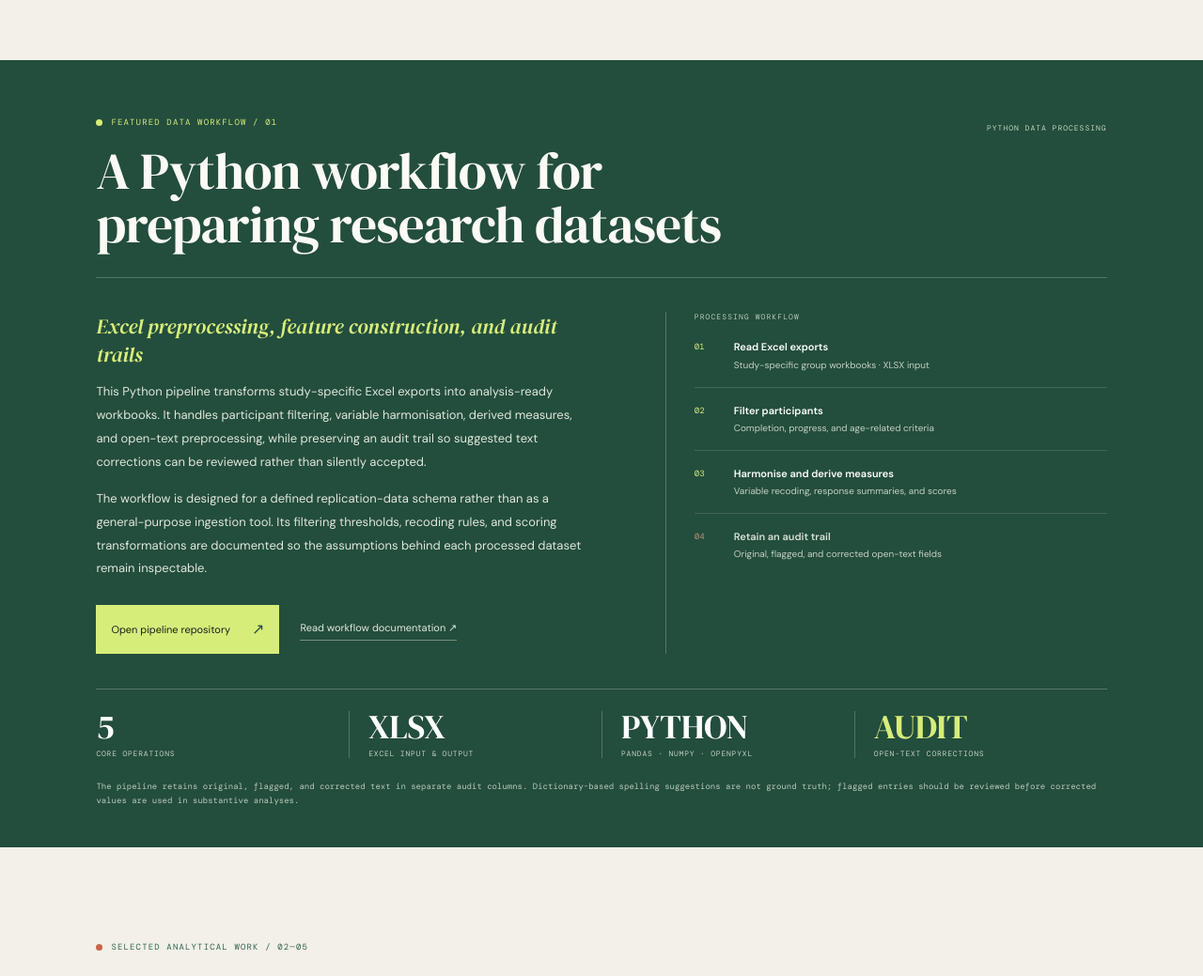
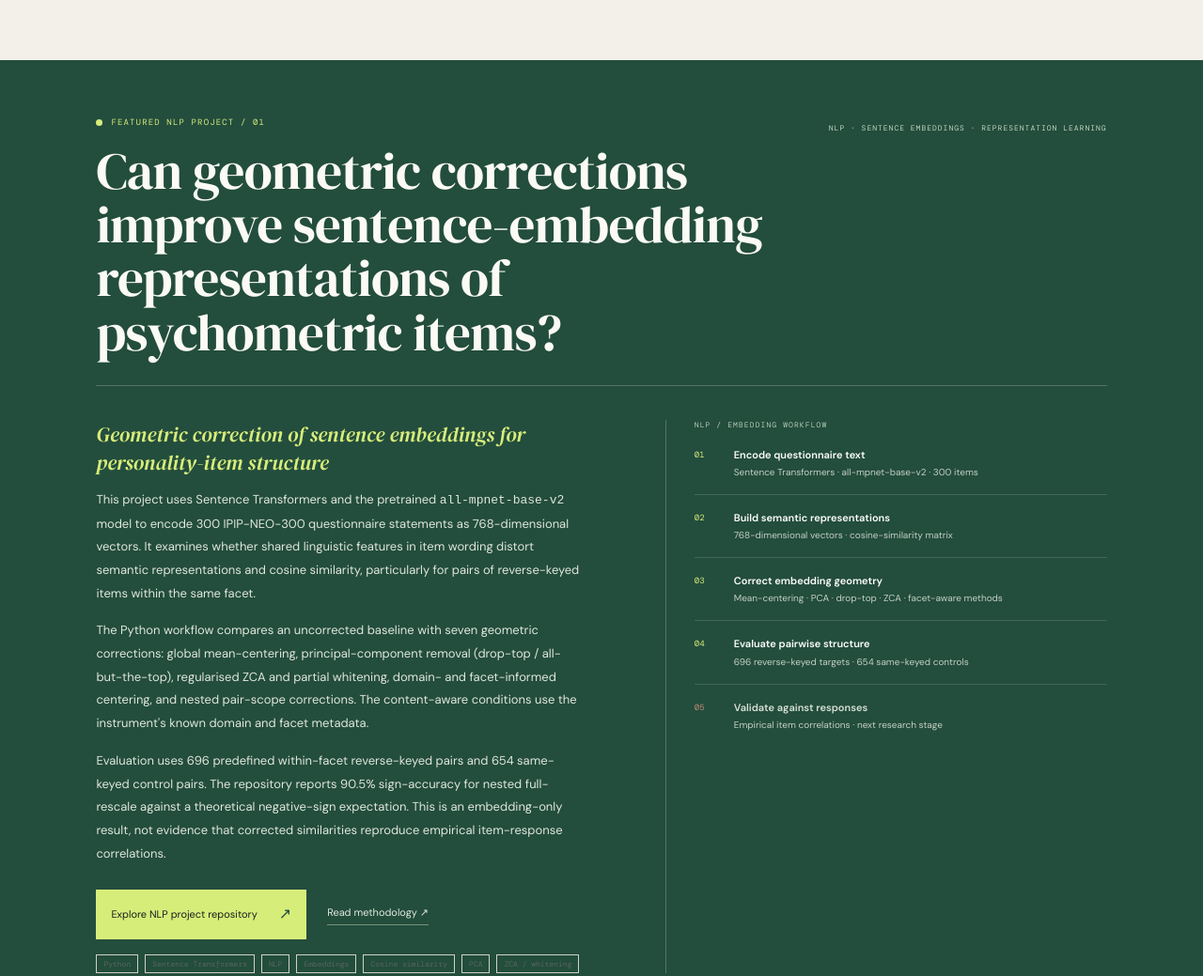
Before and after one commit to MahdiMoocavi/MahdiMoocavi.github.io, a plain HTML site: page index.html in a window 1280 px wide. Shown: the part 662-1701 px from the top of the page at 94% size. Drawn offline with nearby package versions, Linux system fonts and the light colour scheme.

Commit message:
Restore NLP embedding project as portfolio flagship

```diff
--- a/index.html
+++ b/index.html
@@ -102,38 +102,43 @@
     <section class="research-lead section-shell" id="research">
       <div class="lead-heading">
         <div>
-          <p class="eyebrow"><span class="eyebrow-dot"></span> FEATURED DATA WORKFLOW / 01</p>
-          <h2>A Python workflow for preparing research datasets</h2>
+          <p class="eyebrow"><span class="eyebrow-dot"></span> FEATURED NLP PROJECT / 01</p>
+          <h2>Can geometric corrections improve sentence-embedding representations of psychometric items?</h2>
         </div>
-        <span class="lead-side-label">PYTHON DATA PROCESSING</span>
+        <span class="lead-side-label">NLP · SENTENCE EMBEDDINGS · REPRESENTATION LEARNING</span>
       </div>
       <div class="lead-grid">
         <div class="lead-copy">
-          <p class="lead-deck">Excel preprocessing, feature construction, and audit trails</p>
-          <p>This Python pipeline transforms study-specific Excel exports into analysis-ready workbooks. It handles participant filtering, variable harmonisation, derived measures, and open-text preprocessing, while preserving an audit trail so suggested text corrections can be reviewed rather than silently accepted.</p>
-          <p>The workflow is designed for a defined replication-data schema rather than as a general-purpose ingestion tool. Its filtering thresholds, recoding rules, and scoring transformations are documented so the assumptions behind each processed dataset remain inspectable.</p>
+          <p class="lead-deck">Geometric correction of sentence embeddings for personality-item structure</p>
+          <p>This project uses Sentence Transformers and the pretrained <code>all-mpnet-base-v2</code> model to encode 300 IPIP-NEO-300 questionnaire statements as 768-dimensional vectors. It examines whether shared linguistic features in item wording distort semantic representations and cosine similarity, particularly for pairs of reverse-keyed items within the same facet.</p>
+          <p>The Python workflow compares an uncorrected baseline with seven geometric corrections: global mean-centering, principal-component removal (drop-top / all-but-the-top), regularised ZCA and partial whitening, domain- and facet-informed centering, and nested pair-scope corrections. The content-aware conditions use the instrument's known domain and facet metadata.</p>
+          <p>Evaluation uses 696 predefined within-facet reverse-keyed pairs and 654 same-keyed control pairs. The repository reports 90.5% sign-accuracy for nested full-rescale against a theoretical negative-sign expectation. This is an embedding-only result, not evidence that corrected similarities reproduce empirical item-response correlations.</p>
           <div class="lead-actions">
-            <a class="primary-link dark-link" href="https://github.com/MahdiMoocavi/Replication-Processing-Pipeline" target="_blank" rel="noreferrer">Open pipeline repository <span>↗</span></a>
-            <a class="secondary-link" href="https://github.com/MahdiMoocavi/Replication-Processing-Pipeline#workflow" target="_blank" rel="noreferrer">Read workflow documentation ↗</a>
+            <a class="primary-link dark-link" href="https://github.com/MahdiMoocavi/Geometric-Embedding-Correction" target="_blank" rel="noreferrer">Explore NLP project repository <span>↗</span></a>
+            <a class="secondary-link" href="https://github.com/MahdiMoocavi/Geometric-Embedding-Correction/blob/main/geometric-correction-methodology.md" target="_blank" rel="noreferrer">Read methodology ↗</a>
+          </div>
+          <div class="project-tags">
+            <span>Python</span><span>Sentence Transformers</span><span>NLP</span><span>Embeddings</span><span>Cosine similarity</span><span>PCA</span><span>ZCA / whitening</span>
           </div>
         </div>
         <div class="lead-method">
-          <p class="method-label">PROCESSING WORKFLOW</p>
+          <p class="method-label">NLP / EMBEDDING WORKFLOW</p>
           <ol class="method-flow">
-            <li><span>01</span><div><b>Read Excel exports</b><small>Study-specific group workbooks · XLSX input</small></div></li>
-            <li><span>02</span><div><b>Filter participants</b><small>Completion, progress, and age-related criteria</small></div></li>
-            <li><span>03</span><div><b>Harmonise and derive measures</b><small>Variable recoding, response summaries, and scores</small></div></li>
-            <li class="future-step"><span>04</span><div><b>Retain an audit trail</b><small>Original, flagged, and corrected open-text fields</small></div></li>
+            <li><span>01</span><div><b>Encode questionnaire text</b><small>Sentence Transformers · all-mpnet-base-v2 · 300 items</small></div></li>
+            <li><span>02</span><div><b>Build semantic representations</b><small>768-dimensional vectors · cosine-similarity matrix</small></div></li>
+            <li><span>03</span><div><b>Correct embedding geometry</b><small>Mean-centering · PCA · drop-top · ZCA · facet-aware methods</small></div></li>
+            <li><span>04</span><div><b>Evaluate pairwise structure</b><small>696 reverse-keyed targets · 654 same-keyed controls</small></div></li>
+            <li class="future-step"><span>05</span><div><b>Validate against responses</b><small>Empirical item correlations · next research stage</small></div></li>
           </ol>
         </div>
       </div>
       <div class="lead-metrics">
-        <div class="metric"><strong>5</strong><span>CORE OPERATIONS</span></div>
-        <div class="metric"><strong>XLSX</strong><span>EXCEL INPUT & OUTPUT</span></div>
-        <div class="metric"><strong>PYTHON</strong><span>PANDAS · NUMPY · OPENPYXL</span></div>
-        <div class="metric result-metric"><strong>AUDIT</strong><span>OPEN-TEXT CORRECTIONS</span></div>
+        <div class="metric"><strong>300</strong><span>QUESTIONNAIRE ITEMS</span></div>
+        <div class="metric"><strong>768</strong><span>EMBEDDING DIMENSIONS</span></div>
+        <div class="metric"><strong>8</strong><span>BASELINE + CORRECTION CONDITIONS</span></div>
+        <div class="metric result-metric"><strong>90.5%</strong><span>REPORTED SIGN-ACCURACY*</span></div>
       </div>
-      <p class="metric-note">The pipeline retains original, flagged, and corrected text in separate audit columns. Dictionary-based spelling suggestions are not ground truth; flagged entries should be reviewed before corrected values are used in substantive analyses.</p>
+      <p class="metric-note">*Reported for the nested full-rescale condition on the predefined 696 within-facet reverse-keyed pairs, using a theoretical expected negative sign. The 654 same-keyed pairs provide an artifact control. This does not establish agreement with empirical response correlations; response-based validation, sensitivity analyses, and positive-semidefiniteness checks remain outstanding.</p>
     </section>
 
     <section class="projects section-shell" id="projects">
```
